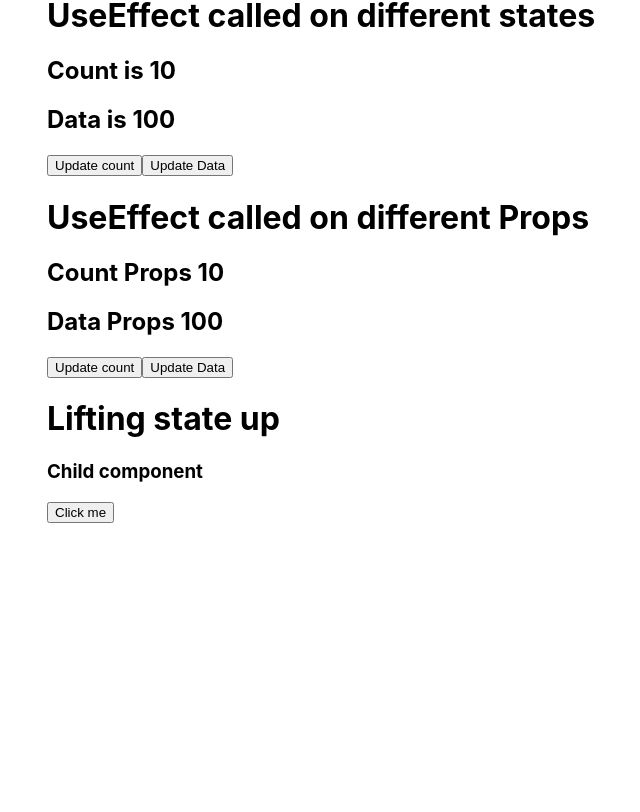
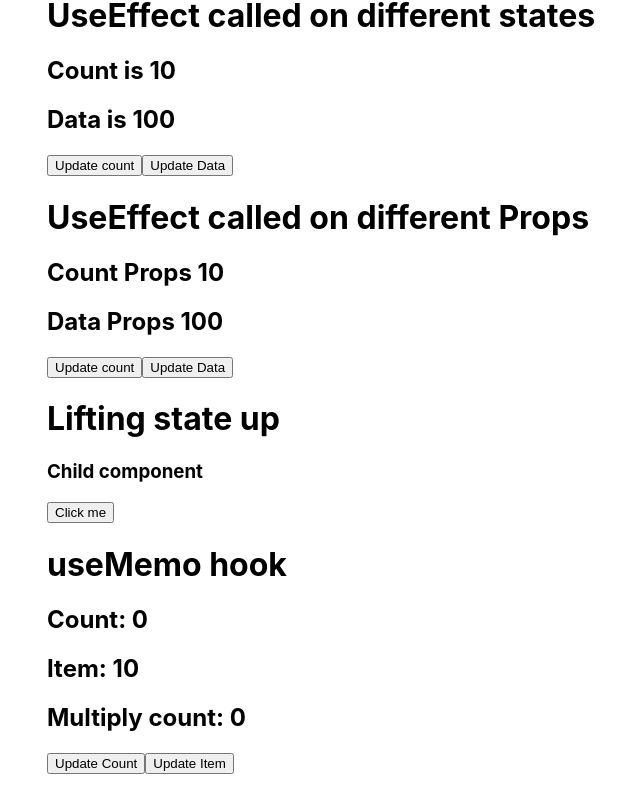
Before and after one commit to Neelam618/react-demo, a React (Create React App) app: page / in a window 1280 px wide. Shown: the part 1316-2128 px from the top of the page, without its empty margins (113-753 px from the left). Before the commit the page ends 1999 px from the top, so only its background shows below. Built offline with nearby package versions, Linux system fonts and the light colour scheme.

Commit message:
useMemo used

```diff
--- a/src/App.js
+++ b/src/App.js
@@ -10,6 +10,7 @@ import PassFunctionAsProp from './components/useState/PassFunctionAsProp'
 import UseEffectOnstates from './components/useEffect/UseEffectOnstates'
 import USeEffectOnProps from './components/useEffect/USeEffectOnProps'
 import Child from './components/Child'
+import UseMemo from './components/UseMemo'
 
 function App() {
 
@@ -49,6 +50,8 @@ function App() {
 
       <h1>Lifting state up</h1>
       <Child data={parentData}/>
+
+      <UseMemo />
     </div>
   );
 }
--- /dev/null
+++ b/src/components/UseMemo.js
@@ -0,0 +1,23 @@
+import React, {useMemo, useState} from 'react'
+
+export default function UseMemo() {
+    const [count, setCount] =useState(0)
+    const [item, setItem] =useState(10)
+
+    const multiplyCountMemo = useMemo(function multiplyCount() {
+        console.warn("multiplyCount function called")
+        return count*10
+    }, [count])
+
+    return (
+        <div>
+            <h1>useMemo hook</h1>
+            <h2>Count: {count}</h2>
+            <h2>Item: {item}</h2>
+            <h2>Multiply count: {multiplyCountMemo}</h2>
+
+            <button onClick={() => setCount(count+1)}>Update Count</button>
+            <button onClick={() => setItem(item*2)}>Update Item</button>
+        </div>
+    )
+}
```
